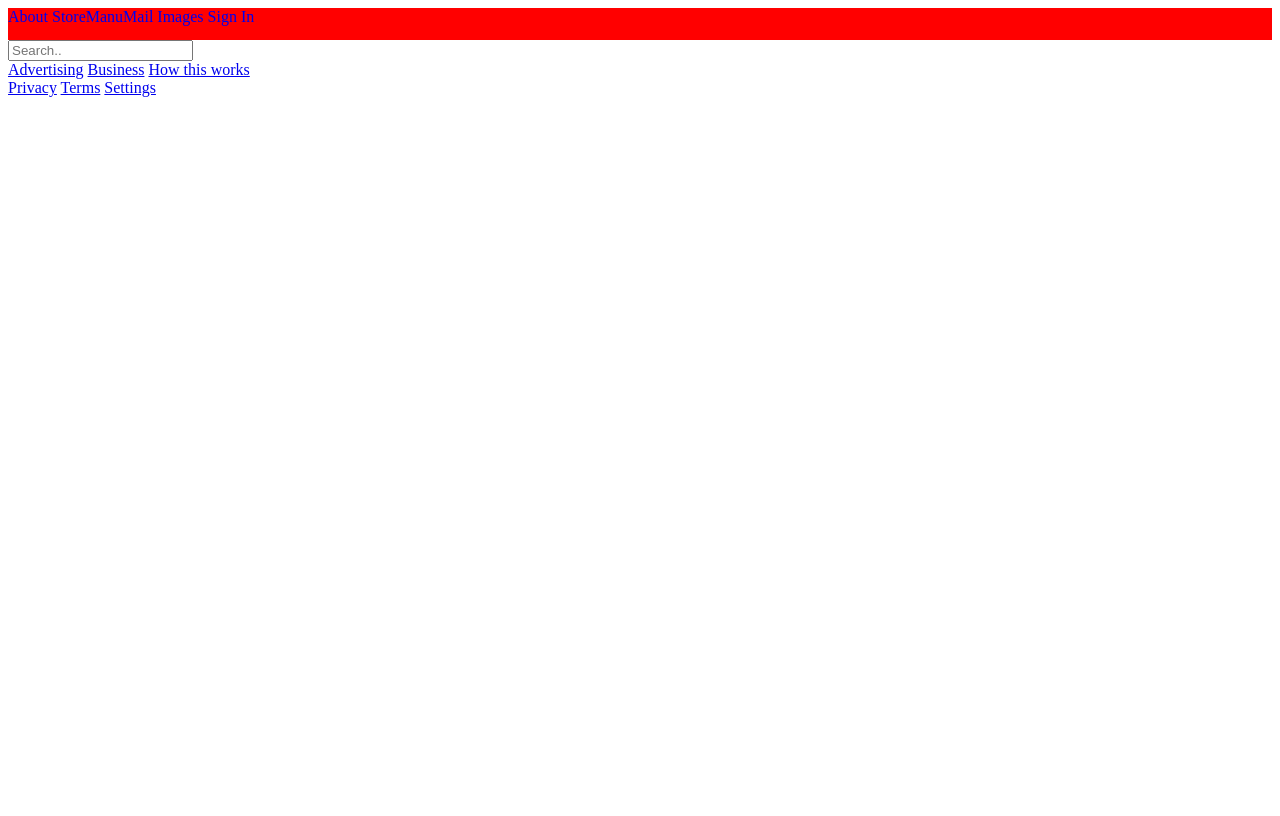
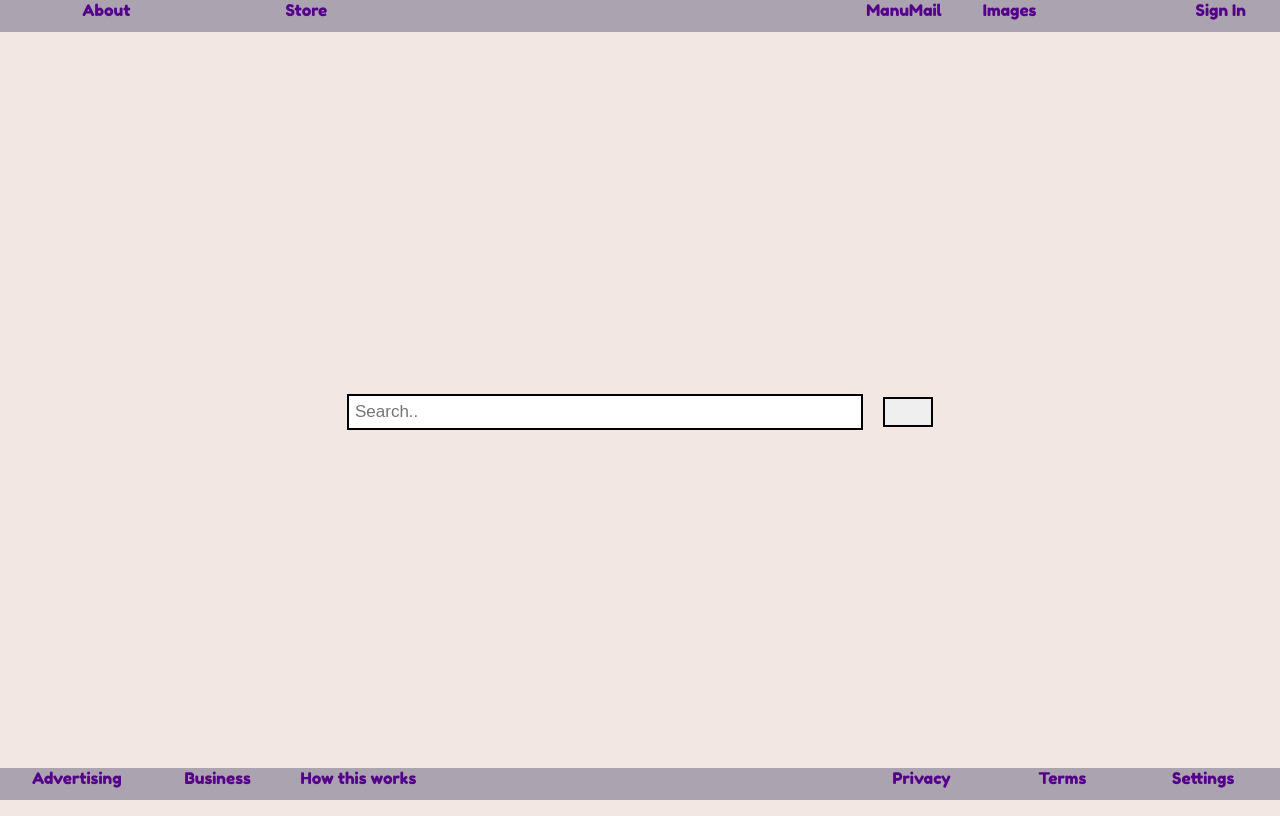
Before and after one commit to manuelbocchia/google-homepage, a plain HTML site: page index.html in a window 1280 px wide. Drawn offline with Linux system fonts and the light colour scheme.

Commit message:
I did a bunch of stuff today, mostly working on the layouts, colors and fonts of the page. The search bar is next.

```diff
--- a/index.html
+++ b/index.html
@@ -2,36 +2,42 @@
 <HTML>
 <head>
     <link rel="stylesheet" type="text/css" href="style.css" media="screen"/>  </head>
+    <style>
+        @import url('https://fonts.googleapis.com/css?family=Fredoka+One&display=swap');
+        </style>
 <body>
 <nav class="nav-bar">
-    <div>
-        <a href=# id="about">About</a>
-        <a href=# id="store">Store</a>
+    <div class="top-left">
+        <a href=# class="about">About</a>
+        <a href=# class="store">Store</a>
     </div>
-    <div id="blank-top"></div>
-    <div>
-        <a href=# id="manuMail">ManuMail</a>
-        <a href=# id="images">Images</a>
-        <a href=# id="apps"></a>
-        <a href=# id="sign-in">Sign In</a>
+    <div class="blank-top"> &nbsp; </div>
+    <div class="top-right">
+        <a href=# class="manuMail">ManuMail</a>
+        <a href=# class="images">Images</a>
+        <a href=# class="apps"></a>
+        <a href=# class="sign-in">Sign In</a>
     </div>
 </nav>
 <main>
-    <div id="search-bar">
+    <div class="search-bar">
+        <form action=#>
         <input type="text" placeholder="Search..">
+        <input type="button" id="send" name="send">
+        </form>
     </div>
 </main>
-<footer>
-    <div>
-        <a href=# id="advertising">Advertising</a>
-        <a href=# id="business">Business</a>
-        <a href=# id="how-this-works">How this works</a>
+<footer class="footer">
+    <div class="bottom-left">
+        <a href=# class="advertising">Advertising</a>
+        <a href=# class="business">Business</a>
+        <a href=# class="how-this-works">How this works</a>
     </div>
-    <div id="blank-bottom"></div>
-    <div>
-        <a href=# id="privacy">Privacy</a>
-        <a href=# id="terms">Terms</a>
-        <a href=# id="settings">Settings</a>
+    <div class="blank-bottom"> &nbsp; </div>
+    <div class="bottom-right">
+        <a href=# class="privacy">Privacy</a>
+        <a href=# class="terms">Terms</a>
+        <a href=# class="settings">Settings</a>
     </div>
 </footer>
 </body>
--- a/style.css
+++ b/style.css
@@ -1,18 +1,89 @@
-.nav-bar {
+html {
+    background: #f2e7e2;
+    font-family: 'Fredoka One', cursive;
+    color: #aba3b0;
+    overflow-y: hidden;
+    overflow-x: auto;
+}
+
+main {
+    background: #f2e7e2;
+    overflow-y: hidden;
+    overflow-x: auto;
+}
+
+.nav-bar, footer {
     display: flex;
     flex-direction: row;
-    justify-items: stretch;
+    justify-content: center;
     width: 100%;
     height: 2rem;
-    background: red;
+    background: #aba3b0;
 
 }
 
-.nav-bar a {
+.nav-bar a, footer a {
     text-decoration: none;
+    text-align: center;
+    width: 200px;
+    color: #55008a;
+}
+
+.nav-bar a:hover, footer a:hover {
+    color: #63a874;
+  }
+
+.nav-bar {
+    position: fixed;
+    top: 0;
+    right: 0;
+    left: 0;
+}
+
+.footer {
+    position: fixed;
+    bottom: 0;
+    right: 0;
+    left: 0;
 }
 
 main {
-    height: 100vw
-    background: white
+    height: 100vh;
+    background: #f2e7e2;
+    display: flex;
+    justify-content: center;
+    align-items: center;
 }
+
+.blank-top, .blank-bottom, .top-left, .top-right, .bottom-left, .bottom-right {
+    width: 33vw;
+}
+
+.top-left, .bottom-left {
+    display: flex;
+    justify-content: start;
+}
+
+.top-right, .bottom-right {
+    display: flex;
+    justify-content: end;
+}
+
+.search-bar input[type=text] {
+    width: 500px;
+    height: 20px;
+    padding: 6px;
+    border: solid;
+    border-width: 2px;
+    margin-top: 8px;
+    margin-right: 16px;
+    font-size: 17px;
+  }
+
+  .search-bar input[type=button] {
+    width: 50px;
+    height: 30px;
+    padding: 6px;
+    border: solid;
+    border-width: 2px;
+  }
```
